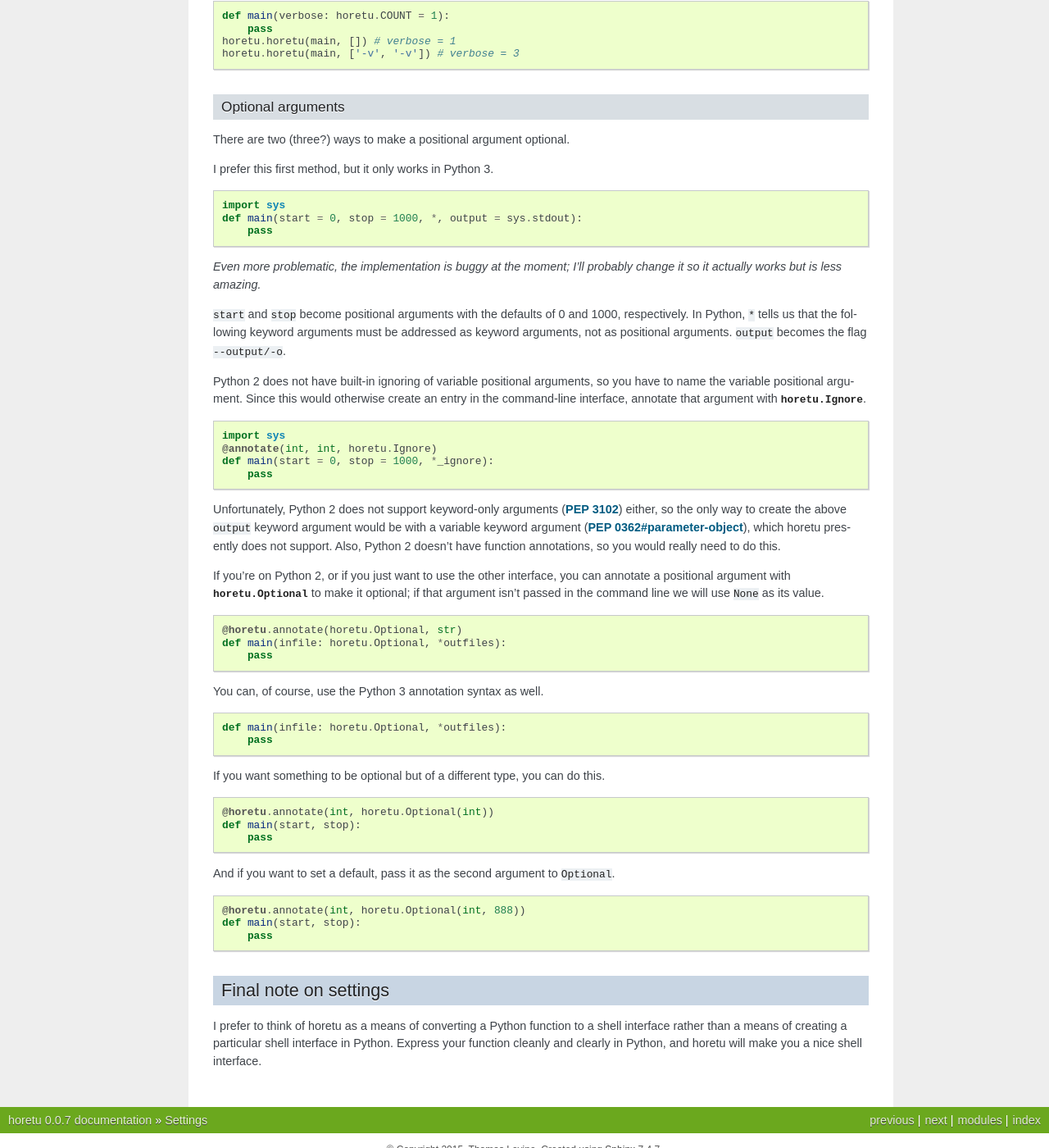
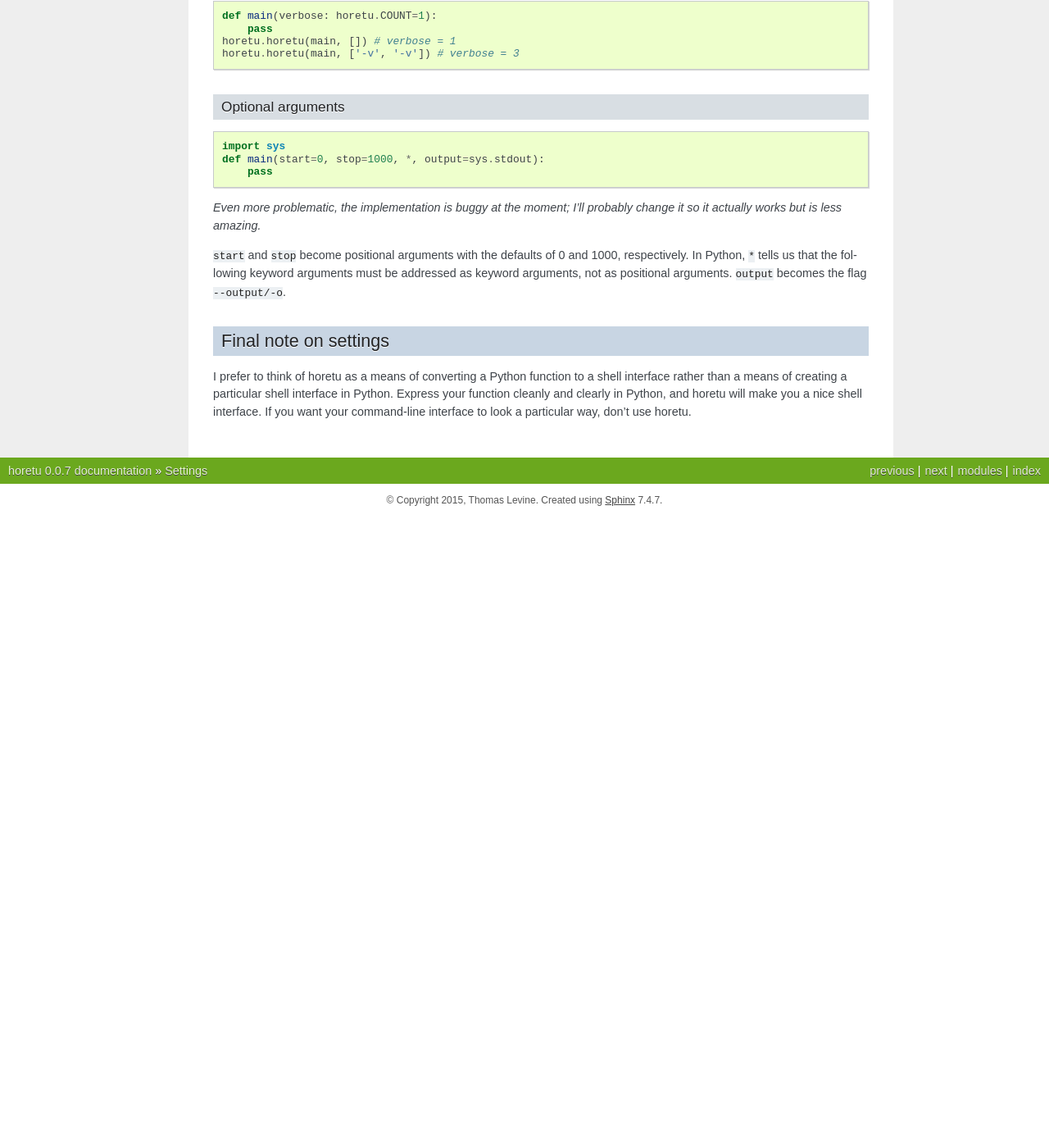
Before and after one commit to tlevine/horetu, a Sphinx documentation site: the page built from docs/settings.rst, in a window 1280 px wide and 1400 px high, scrolled down 3615 px. Shown: the whole window at 82% size. Built offline with Sphinx 7.4.7, drawn with Linux system fonts in a browser that asks for light colours; after the commit the page ends 4245 px from its top, so only the background shows below that.

Commit message:
removing python2 stuff

```diff
--- a/docs/settings.rst
+++ b/docs/settings.rst
@@ -54,7 +54,7 @@
 
 .. testcode::
 
-    def main(n_cores: int = 8):
+    def main(n_cores: int=8):
         '''
         :param int n_cores: Number of cores to use for processing
         '''
@@ -77,7 +77,7 @@
 
 .. testcode::
 
-    def main(some_file, some_password = None, n = 8):
+    def main(some_file, some_password=None, n=8):
         pass
     horetu.horetu(main, ['chainsaws.csv', '--some-password', 'abc', '-n' '2'])
 
@@ -87,7 +87,7 @@
 
 .. testcode::
 
-    def main(some_file, some_password = None, n = 8):
+    def main(some_file, some_password=None, n=8):
         pass
     horetu.horetu(main, ['toilets.csv', '-s', 'abc', '-n' '2'])
 
@@ -105,7 +105,7 @@
 
 .. testcode::
 
-    def f(x, y, z = 'elephant'):
+    def f(x, y, z='elephant'):
         pass
     horetu.horetu(f, ['one', 'two', '-z', 'three'])
 
@@ -124,7 +124,7 @@
 
 .. testcode::
 
-    def f(color: list = None):
+    def f(color: list=None):
         pass
     horetu.horetu(f, [])
     horetu.horetu(f, ['--color', 'pink', '--color', 'cyan'])
@@ -138,7 +138,7 @@
 
 .. testcode::
 
-    def f(colors: list = None):
+    def f(colors: list=None):
         pass
     horetu.horetu(f, ['--color', 'pink', '--color', 'cyan'])
 
@@ -148,7 +148,7 @@
 
 .. testcode::
 
-    def f(colors: list = ['pink']):
+    def f(colors: list=['pink']):
         print(colors)
     horetu.horetu(f, ['--color', 'green'])
 
@@ -206,7 +206,7 @@
 
 .. testcode::
 
-    def main(force = False):
+    def main(force=False):
         pass
     horetu.horetu(main, ['--force'])
 
@@ -217,21 +217,17 @@
 
 .. testcode::
 
-    def main(verbose: horetu.COUNT = 1):
+    def main(verbose: horetu.COUNT=1):
         pass
     horetu.horetu(main, []) # verbose = 1
     horetu.horetu(main, ['-v', '-v']) # verbose = 3
 
 Optional arguments
 ^^^^^^^^^^^^^^^^^^^^^^
-There are two (three?) ways to make a positional argument optional.
-
-I prefer this first method, but it only works in Python 3.
-
 .. testcode::
 
     import sys
-    def main(start = 0, stop = 1000, *, output = sys.stdout):
+    def main(start=0, stop=1000, *, output=sys.stdout):
         pass
 
 *Even more problematic, the implementation is buggy at the moment;
@@ -242,61 +238,10 @@
 keyword arguments must be addressed as keyword arguments, not as positional
 arguments. ``output`` becomes the flag ``--output/-o``.
 
-Python 2 does not have built-in ignoring of variable positional arguments,
-so you have to name the variable positional argument. Since this would
-otherwise create an entry in the command-line interface, annotate that
-argument with :py:data:`horetu.Ignore`.
-
-.. testcode::
-
-    import sys
-    @annotate(int, int, horetu.Ignore)
-    def main(start = 0, stop = 1000, *_ignore):
-        pass
-
-Unfortunately, Python 2 does not support keyword-only arguments (:pep:`3102`)
-either, so the only way to create the above ``output`` keyword argument would
-be with a variable keyword argument (:pep:`0362#parameter-object`), which
-horetu presently does not support. Also, Python 2 doesn't have function
-annotations, so you would really need to do this.
-
-If you're on Python 2, or if you just want to use the other interface, you can
-annotate a positional argument with :py:data:`horetu.Optional` to make it
-optional; if that argument isn't passed in the command line we will use
-``None`` as its value.
-
-.. testcode::
-
-    @horetu.annotate(horetu.Optional, str)
-    def main(infile: horetu.Optional, *outfiles):
-        pass
-
-You can, of course, use the Python 3 annotation syntax as well.
-
-.. testcode::
-
-    def main(infile: horetu.Optional, *outfiles):
-        pass
-
-If you want something to be optional but of a different type, you can do this.
-
-.. testcode::
-
-    @horetu.annotate(int, horetu.Optional(int))
-    def main(start, stop):
-        pass
-
-And if you want to set a default, pass it as the second argument to ``Optional``.
-
-.. testcode::
-
-    @horetu.annotate(int, horetu.Optional(int, 888))
-    def main(start, stop):
-        pass
-
 Final note on settings
 -----------------------
 I prefer to think of horetu as a means of converting a Python function to a
 shell interface rather than a means of creating a particular shell interface in
 Python. Express your function cleanly and clearly in Python, and horetu will
-make you a nice shell interface.
+make you a nice shell interface. If you want your command-line interface
+to look a particular way, don't use horetu.
```
